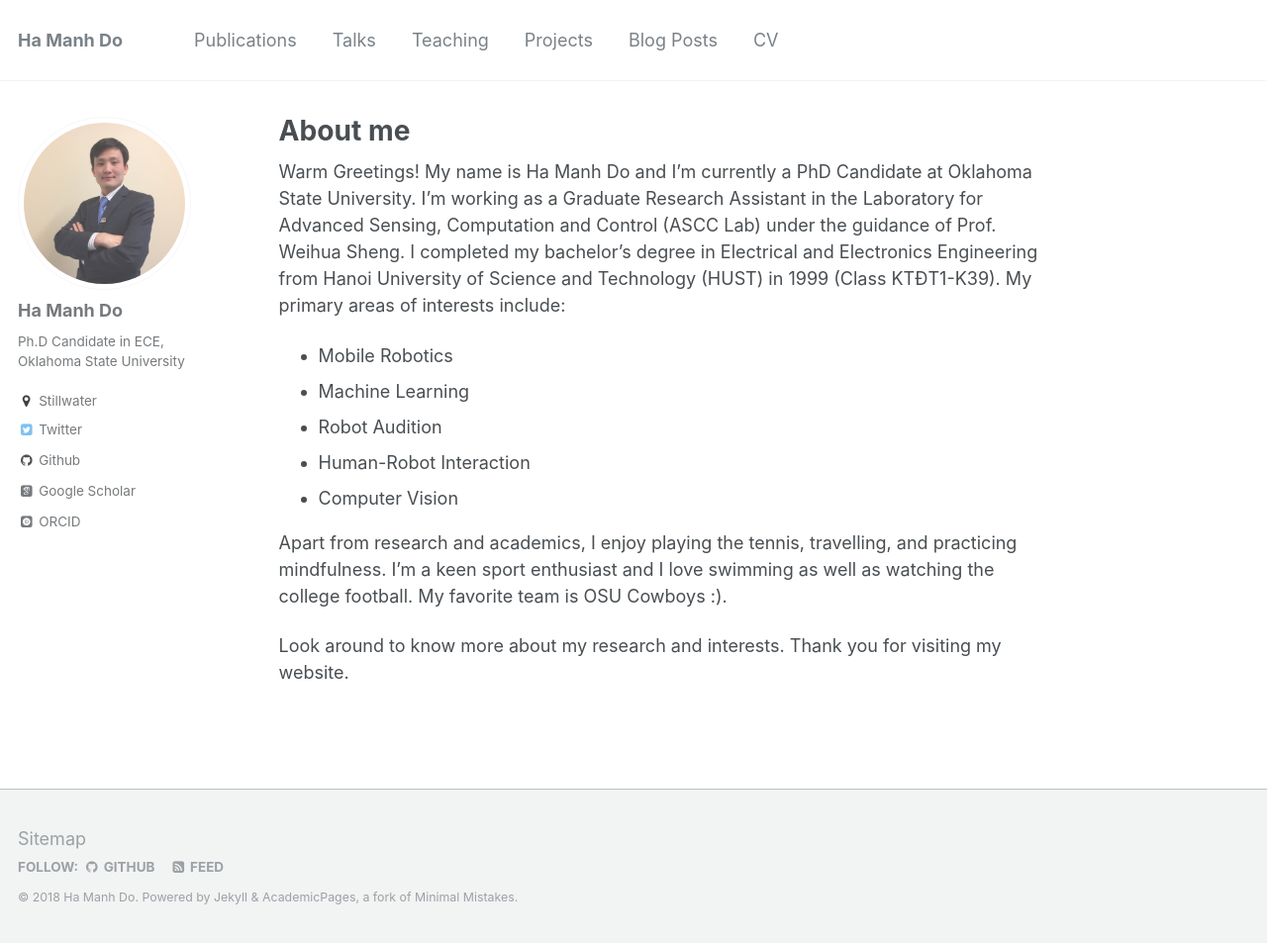
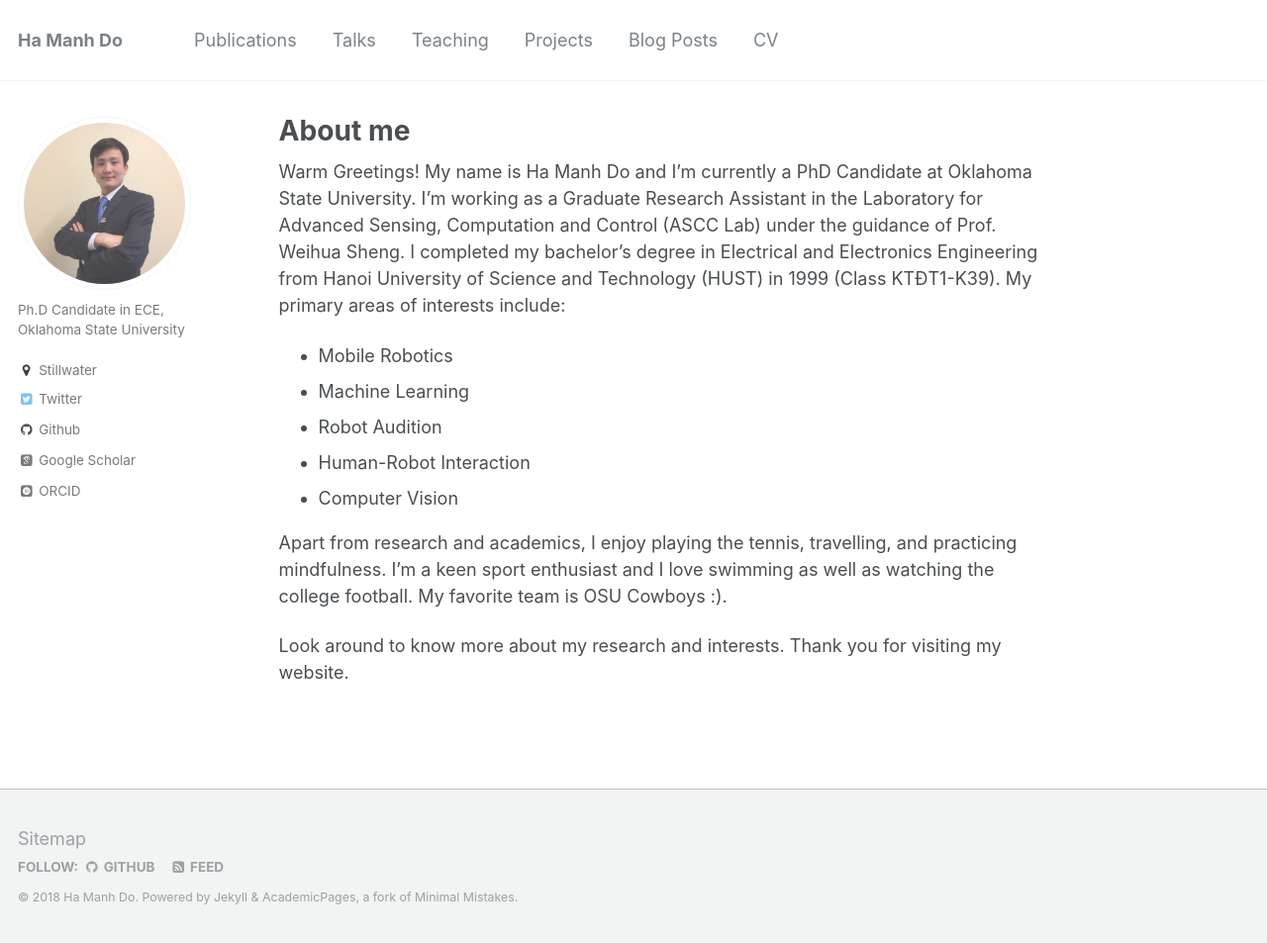
Before and after one commit to hmdo/hmdo.github.io, a Jekyll site: the page built from _pages/about.md, in a window 1280 px wide and 953 px high. Shown: the whole window at 99% size. Built offline with Jekyll 4.4.1, drawn with Linux system fonts in a browser that asks for light colours; some web fonts are replaced.

Commit message:
Update _config.yml

```diff
--- a/_config.yml
+++ b/_config.yml
@@ -78,7 +78,7 @@ analytics:
 
 # Site Author
 author:
-  name             : "Ha Manh Do"
+  name             :
   avatar           : "hado.JPG"
   bio              : "Ph.D Candidate in ECE, Oklahoma State University "
   location         : "Stillwater"
```
